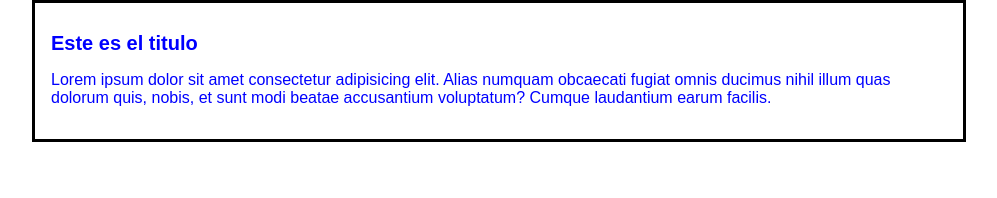
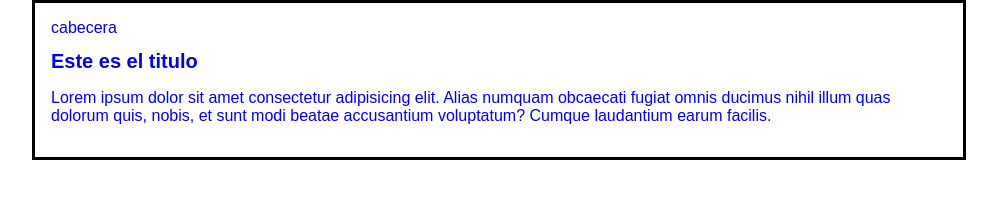
Before and after one commit to vladimirbenavides/cariacoalto, a plain HTML site: page index.html in a window 1280 px wide. Shown: the whole page, without its empty margins (141-1138 px from the left). Drawn offline with Linux system fonts and the light colour scheme.

Commit message:
Estructura inicial de la cabecera

```diff
--- a/index.html
+++ b/index.html
@@ -9,6 +9,9 @@
 </head>
 <body>
     <div id = "container">
+        <div id="cabecera">
+            cabecera
+        </div>
         <div id="post">
             <h1>Este es el titulo</h1>
             <p>Lorem ipsum dolor sit amet consectetur adipisicing elit. Alias numquam obcaecati fugiat omnis ducimus nihil illum quas dolorum quis, nobis, et sunt modi beatae accusantium voluptatum? Cumque laudantium earum facilis.</p>
```
